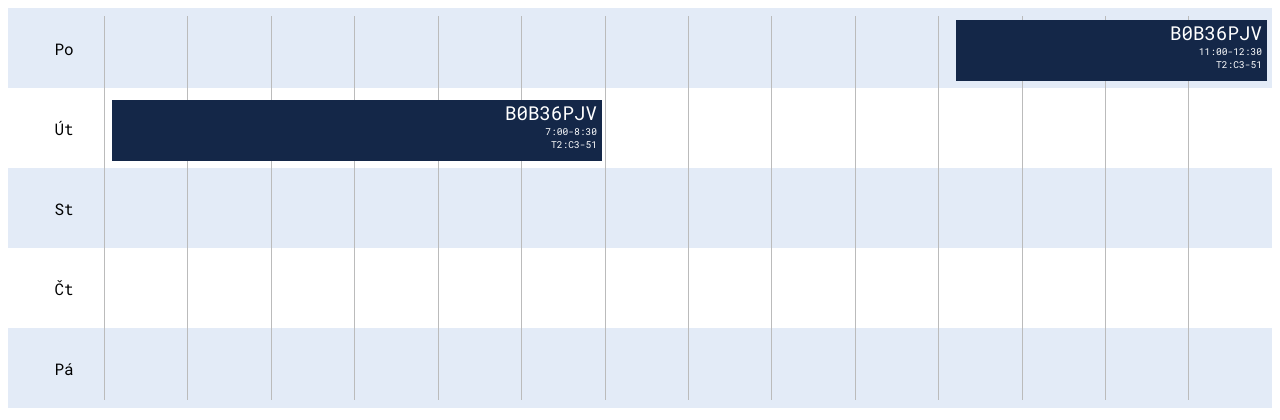
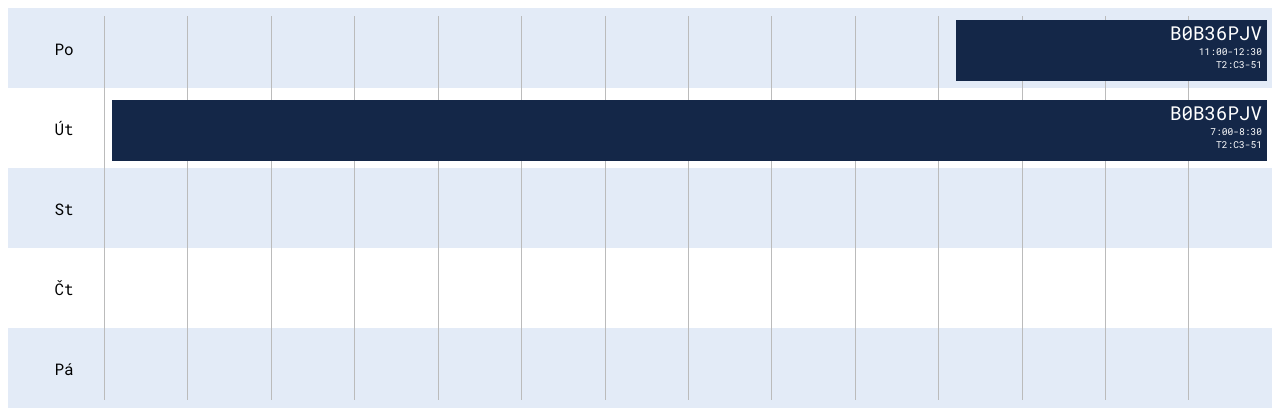
Before and after one commit to cvut-czm/php-timetable, a PHP site: page /example/index2.php in a window 1280 px wide. Shown: the top 420 px of the page. Run offline with PHP 8.4, Linux system fonts and the light colour scheme.

Commit message:
Update timetable.css

```diff
--- a/css/timetable.css
+++ b/css/timetable.css
@@ -160,7 +160,7 @@
     margin: 0;
     display: block;
     position: absolute;
-    left: 0;
+    left: 0; right: 0;
     bottom: 0;
     min-height: 0;
     z-index: 1;
```
